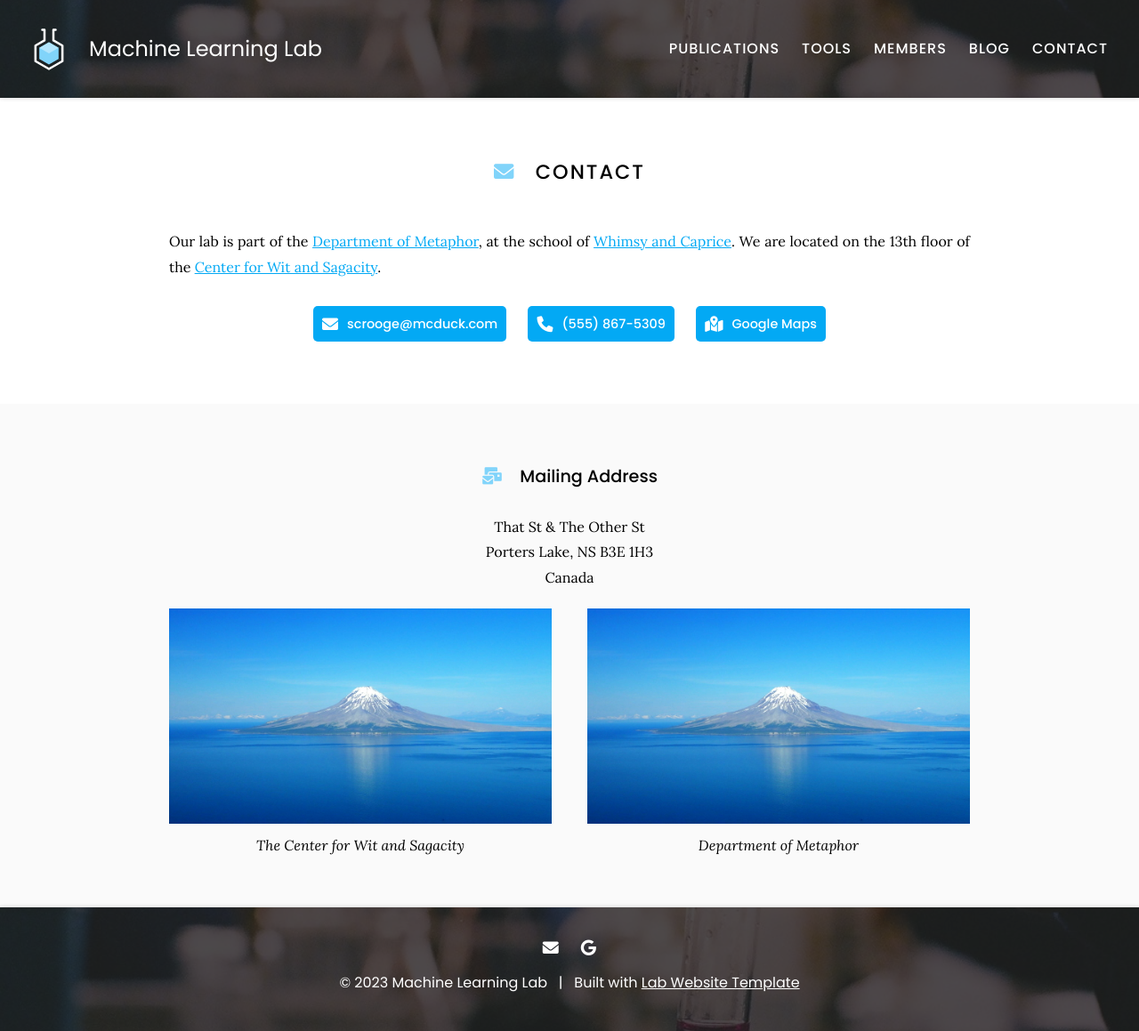
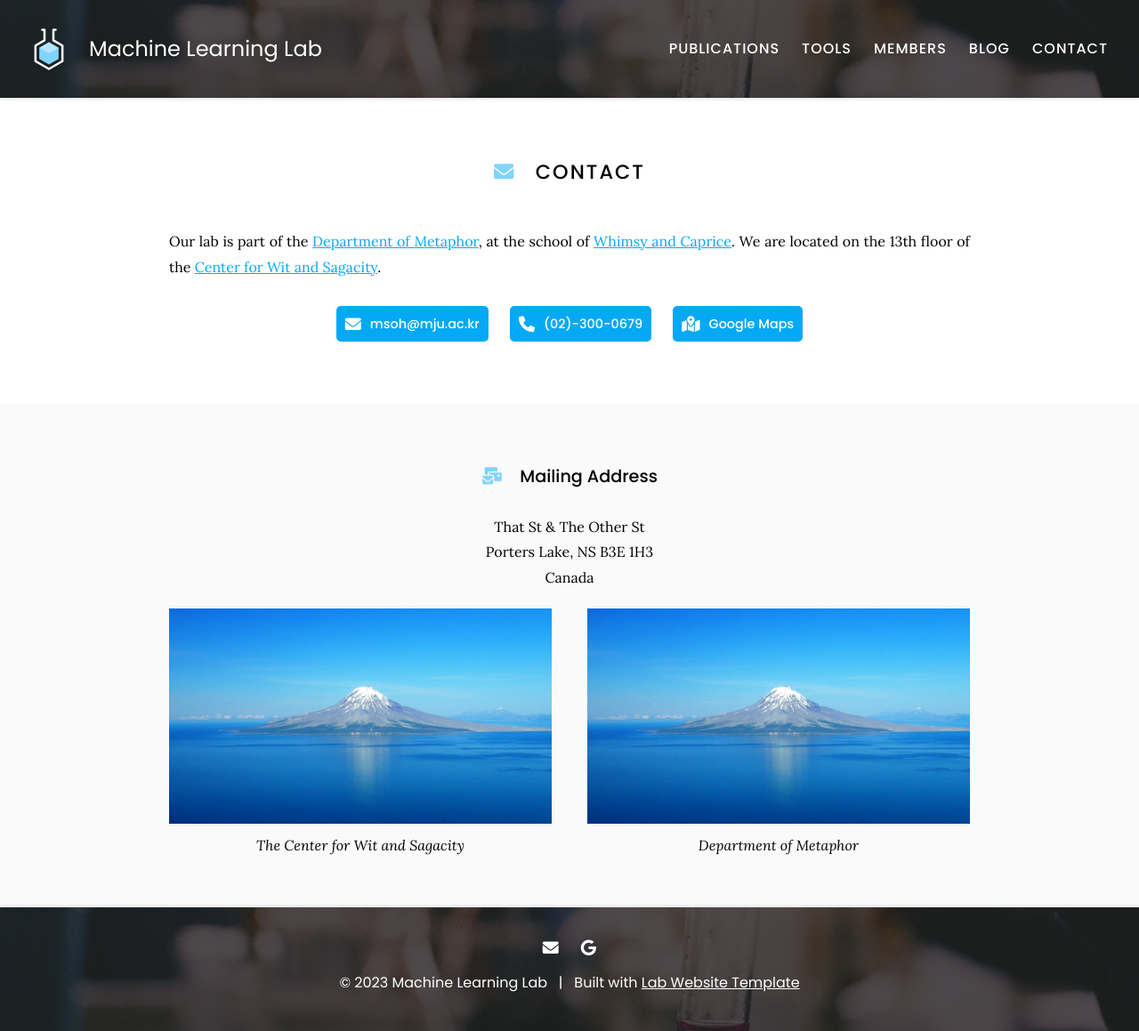
Before and after one commit to ailab-mju/ailab-mju.github.io, a Jekyll site: the page built from contact/index.md, in a window 1280 px wide. Shown: the whole page at 89% size. Built offline with Jekyll 4.4.1, drawn with Linux system fonts in a browser that asks for light colours.

Commit message:
Update index.md

```diff
--- a/contact/index.md
+++ b/contact/index.md
@@ -14,18 +14,18 @@ We are located on the 13th floor of the [Center for Wit and Sagacity]().
   include link.html
   type="email"
   icon=""
-  text="scrooge@mcduck.com"
+  text="msoh@mju.ac.kr"
   tooltip=""
-  link="scrooge@mcduck.com"
+  link="msoh@mju.ac.kr"
   style="button"
 %}
 {%
   include link.html
   type="phone"
   icon=""
-  text="(555) 867-5309"
+  text="(02)-300-0679"
   tooltip=""
-  link="+1-555-867-5309"
+  link="+82-02-300-0679"
   style="button"
 %}
 {%
@@ -34,7 +34,7 @@ We are located on the 13th floor of the [Center for Wit and Sagacity]().
   icon=""
   text="Google Maps"
   tooltip="Our location on Google Maps for easy navigation"
-  link="https://www.google.com/maps/place/That+St+%26+The+Other+St,+Porters+Lake,+NS+B3E+1H3,+Canada/@44.7389237,-63.3033296,20.78z/data=!4m5!3m4!1s0x4b5a31023bb02565:0xb9505694e83a53d7!8m2!3d44.7389353!4d-63.3030828"
+  link="https://www.google.com/maps/search/명지대학교+인문캠퍼스+본관"
   style="button"
 %}
 {:.center}
```
